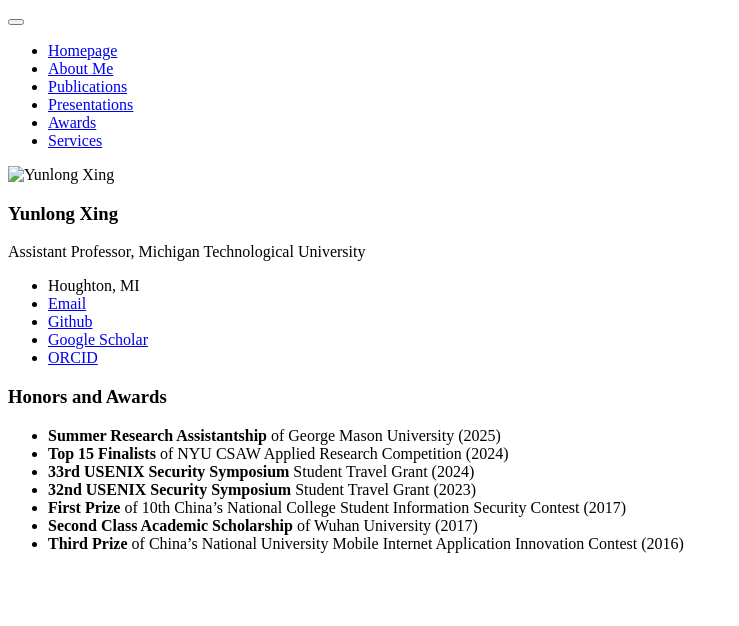
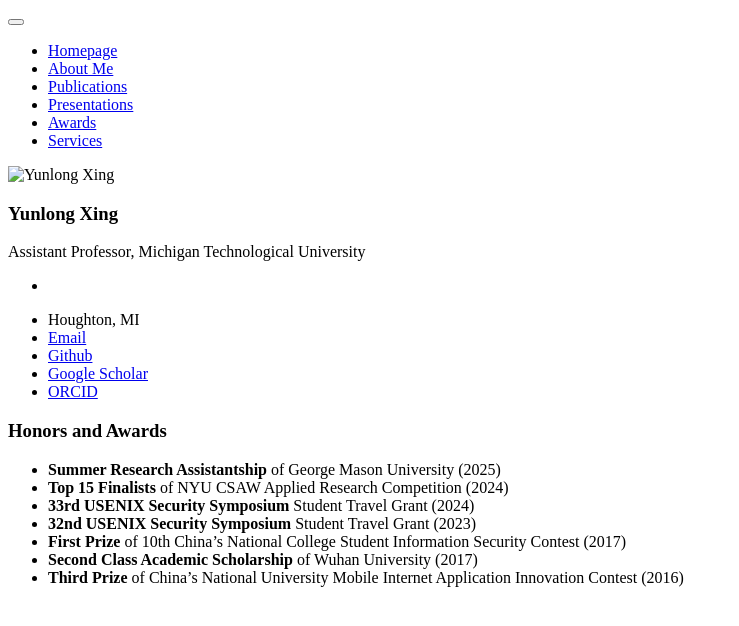
Before and after one commit to YunlongXing/yunlongxing.github.io, a Jekyll site: the page built from _pages/includes/honors.md, in a window 1280 px wide. Shown: the top 626 px of the page, without its empty margins (0-739 px from the left). Built offline with Jekyll 4.4.1, drawn with Linux system fonts in a browser that asks for light colours; our own code applies the rules of GitHub Pages for plain Markdown files.

```diff
--- a/_config.yml
+++ b/_config.yml
@@ -7,7 +7,7 @@
 
 # Site Settings
 title                    : "Yunlong Xing"
-description              :
+description              : ""
 repository               : "YunlongXing/yunlongxing.github.io"
 google_scholar_stats_use_cdn : true
 
```
